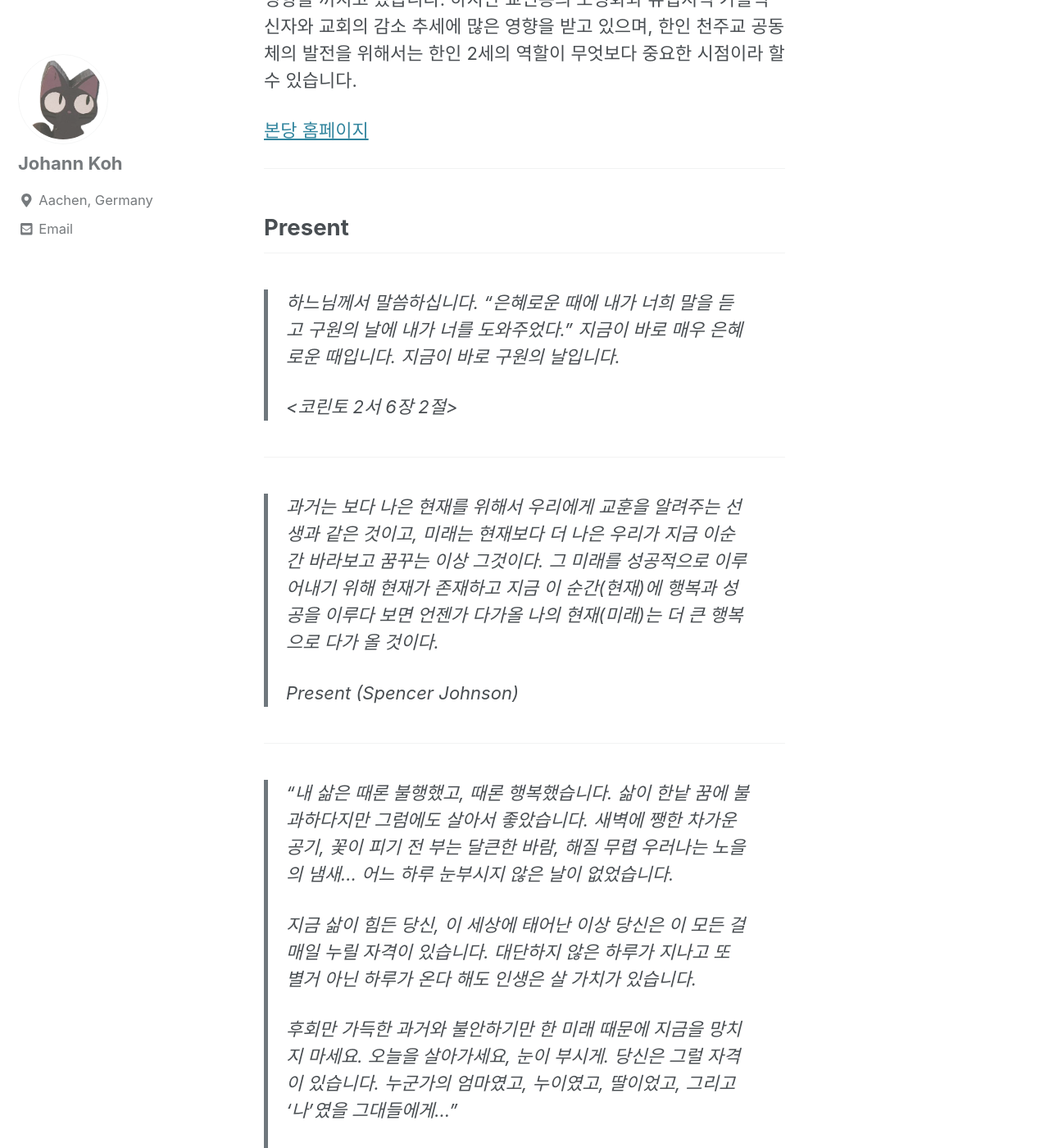
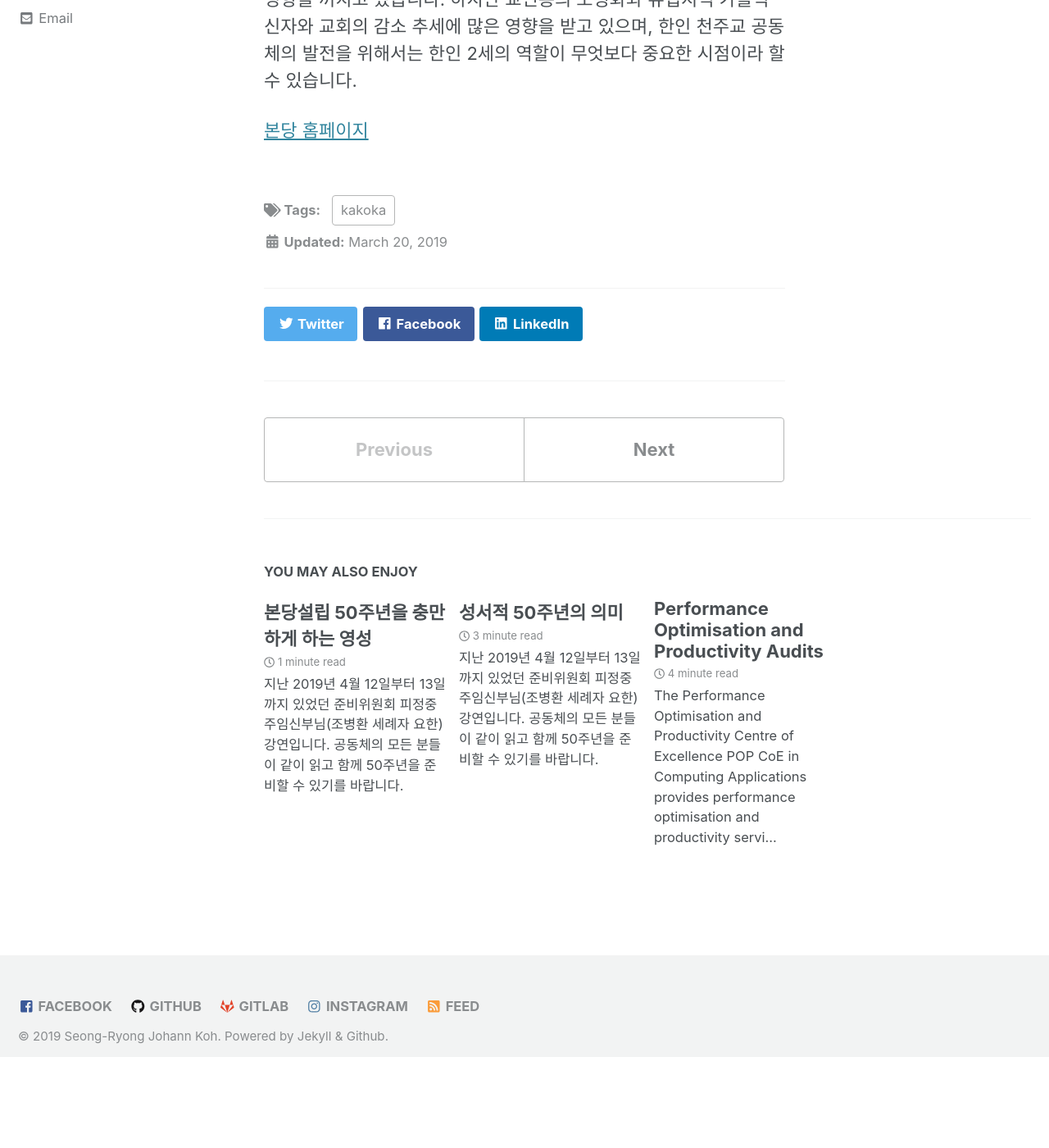
Before and after one commit to meuus/meuus.github.io, a Jekyll site: the page built from _posts/2019-03-20-jubilaeum-retreat.md, in a window 1280 px wide and 1400 px high, scrolled down 1377 px. Shown: the whole window at 82% size. Built offline with Jekyll 4.4.1, drawn with Linux system fonts in a browser that asks for light colours; cached includes are drawn as plain includes; after the commit the page ends 2666 px from its top, so only the background shows below that; some of the changed text lies outside the part shown.

Commit message:
modified:   _posts/2019-03-20-jubilaeum-retreat.md

```diff
--- a/_posts/2019-03-20-jubilaeum-retreat.md
+++ b/_posts/2019-03-20-jubilaeum-retreat.md
@@ -42,41 +42,3 @@ tags:
 시점이라 할 수 있습니다.
 
 [본당 홈페이지](http://www.kakoka.de/zbxe/ "쾰른 한인 천주교회")
-
----
-
-## Present
-
-
-> 하느님께서 말씀하십니다. "은혜로운 때에 내가 너희 말을 듣고
-구원의 날에 내가 너를 도와주었다." 지금이 바로 매우 은혜로운 때입니다. 지금이 바로
-구원의 날입니다.
->
-> \<코린토 2서 6장 2절\>
-
----
-
-> 과거는 보다 나은 현재를 위해서 우리에게 교훈을 알려주는 선생과 같은 것이고,
-> 미래는 현재보다 더 나은 우리가 지금 이순간 바라보고 꿈꾸는 이상 그것이다.
-> 그 미래를 성공적으로 이루어내기 위해 현재가 존재하고 지금 이 순간(현재)에 행복과 성공을 이루다 보면
-> 언젠가 다가올 나의 현재(미래)는 더 큰 행복으로 다가 올 것이다.
->
-> Present (Spencer Johnson)
-
----
-
-> "내 삶은 때론 불행했고, 때론 행복했습니다.
-> 삶이 한낱 꿈에 불과하다지만 그럼에도 살아서 좋았습니다.
-> 새벽에 쨍한 차가운 공기, 꽃이 피기 전 부는 달큰한 바람, 해질 무렵 우러나는 노을의 냄새...
-> 어느 하루 눈부시지 않은 날이 없었습니다.
->
-> 지금 삶이 힘든 당신, 이 세상에 태어난 이상 당신은 이 모든 걸 매일 누릴 자격이 있습니다.
-> 대단하지 않은 하루가 지나고 또 별거 아닌 하루가 온다 해도 인생은 살 가치가 있습니다.
->
-> 후회만 가득한 과거와 불안하기만 한 미래 때문에 지금을 망치지 마세요.
-> 오늘을 살아가세요, 눈이 부시게.
-> 당신은 그럴 자격이 있습니다.
-> 누군가의 엄마였고, 누이였고, 딸이었고,
-> 그리고 '나'였을 그대들에게..."
->
-> [*눈이 부시게* 엔딩](http://tv.jtbc.joins.com/dazzling "눈이 부시게 엔딩")
```
Also changed, not shown: other parts of _posts/2019-03-20-jubilaeum-retreat.md (+1 -1 lines), _posts/2019-04-16-csf-1.md (deleted, +0 -170 lines).
